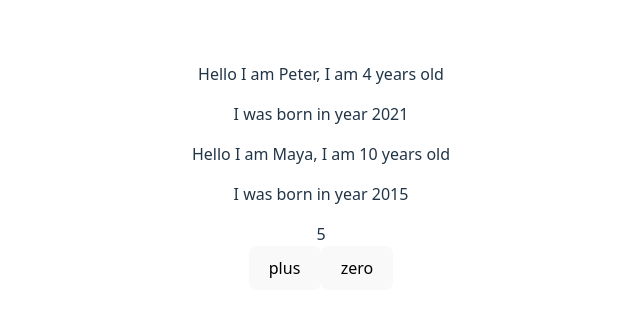
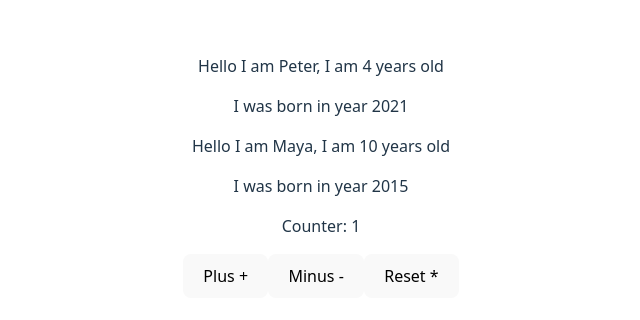
Before and after one commit to iRenanMatthew/react-playground, a React (Vite) app: page / in a window 1280 px wide. Shown: the part 232-552 px from the top of the page, without its empty margins (319-959 px from the left). Built offline with nearby package versions, Linux system fonts and the light colour scheme.

Commit message:
feat: "Refactored App2sjx with props and event handling"

```diff
--- a/src/Appv2.jsx
+++ b/src/Appv2.jsx
@@ -1,20 +1,55 @@
 import { useState } from "react";
 import "./App.css";
 
+const Button = (props) => {
+  return (
+    <>
+    <button onClick={props.onclick}>{props.name}</button>
+    </>
+  )
+}
+
+const DisplayButton = (props) =>{
+  return (
+    <>
+    <p>Counter: {props.counter}</p>
+    </>
+  )
+}
+
 const AddCounter = () => {
-  const [counter, setCounter] = useState(0);
-  setTimeout(() => {
+  const [counter, setCounter] = useState(1);
+  const [start, setStart] = useState(false);
+
+  const increment = () => {
     setCounter(counter + 1);
-  }, 1000);
+    setStart(true);
+  };
+
+  const decrement = () => {
+    if (counter - 1 < 0 && start === true) {
+      alert("Can't go beyond zero");
+      reset();
+      return;
+    }
+    setCounter(counter - 1);
+    setStart(true);
+  };
+
+  const reset = () => {
+    setCounter(0);
+    setStart(false);
+  };
 
   console.log("rendering", counter);
 
   return (
     <>
       <div>
-        <div>{counter}</div>
-        <button onClick={() => setCounter(counter + 1)}>plus</button>
-        <button onClick={() => setCounter(0)}>zero</button>
+        <DisplayButton counter={counter}/>
+        <Button onclick={increment} name="Plus +"></Button>
+        <Button onclick={decrement} name="Minus -"></Button>
+        <Button onclick={reset} name="Reset *"></Button>
       </div>
     </>
   );
```
